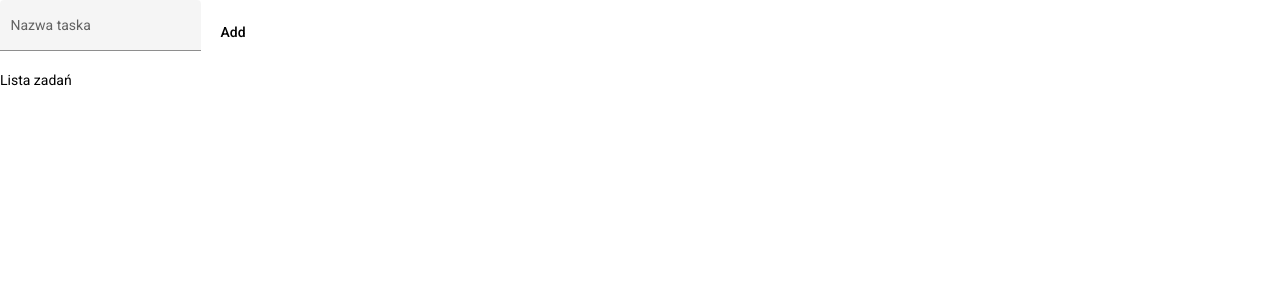
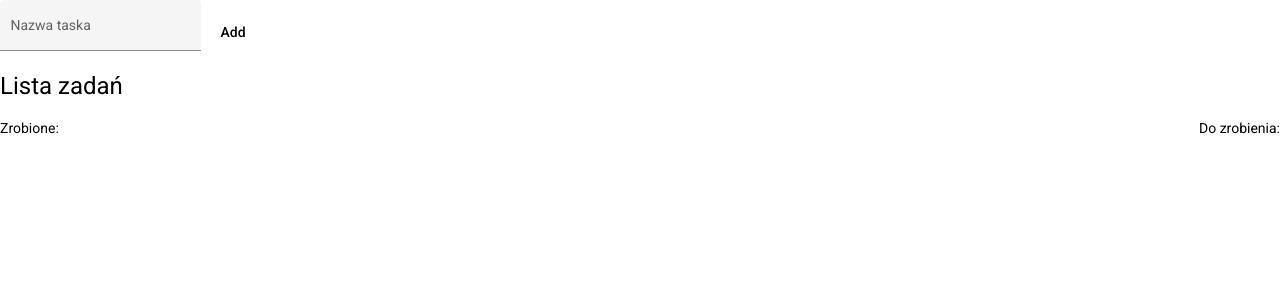
Before and after one commit to FilipCichowski/todo-task-intern, an Angular app: page / in a window 1280 px wide. Shown: the top 300 px of the page. Built offline with nearby package versions, Linux system fonts and the light colour scheme.

Commit message:
Only tooltip needs to be added

```diff
--- a/src/app/Todo.ts
+++ b/src/app/Todo.ts
@@ -1,4 +1,5 @@
 export interface Todo {
   name?: string,
-  isDone?: boolean
+  isDone?: boolean,
+  doneCreated?: string
 }
--- a/src/app/app.component.css
+++ b/src/app/app.component.css
@@ -1,3 +1,9 @@
+.todo-wrapper {
+  display: flex;
+  flex-direction: column;
+}
+
 .list-wrapper {
   display: flex;
+  justify-content: space-between;
 }
--- a/src/app/app.component.html
+++ b/src/app/app.component.html
@@ -3,16 +3,22 @@
   <input matInput #primaryInput placeholder="" value="" >
 </mat-form-field>
 <button mat-button (click)="addTodo()">Add</button>
-<p>Lista zadań</p>
+<h1>Lista zadań</h1>
 <div class="list-wrapper">
-  <app-todo-item-component
-    *ngFor="let item of this.getTodos() | filterTodoByStatus:true; let i = index"
-    [item]="item"
-    [index]="i"
-  ></app-todo-item-component>
-  <app-todo-item-component
-    *ngFor="let item of this.getTodos() | filterTodoByStatus:false; let i = index"
-    [item]="item"
-    [index]="i"
-  ></app-todo-item-component>
+    <div class="todo-wrapper">
+      <p>Zrobione:</p>
+      <app-todo-item-component
+        *ngFor="let item of this.getTodos() | filterTodoByStatus:true"
+        [item]="item"
+        [index]="this.getTodos().indexOf(item)"
+      ></app-todo-item-component>
+    </div>
+  <div class="todo-wrapper">
+    <p>Do zrobienia:</p>
+    <app-todo-item-component
+      *ngFor="let item of this.getTodos() | filterTodoByStatus:false"
+      [item]="item"
+      [index]="this.getTodos().indexOf(item)"
+    ></app-todo-item-component>
+  </div>
 </div>
--- a/src/app/todo-item-component/todo-item-component.component.ts
+++ b/src/app/todo-item-component/todo-item-component.component.ts
@@ -17,6 +17,10 @@ export class TodoItemComponentComponent implements OnInit {
   imageBinUrl: string = "/assets/trash-bin.png";
 
   onClickDone(): void {
+    if(this.todos.getTodos()[this.index].isDone !== true) {
+      let today= new Date().toLocaleString('en-US', { timeZone: 'UTC' });
+      this.todos.setDoneCreatedOnTodoById(today, this.index);
+    }
     this.todos.changeCheckedToOpposite(this.index);
   }
 
--- a/src/app/todos.service.ts
+++ b/src/app/todos.service.ts
@@ -28,5 +28,9 @@ export class TodosService {
     this.todos.splice(index, 1);
   }
 
+  setDoneCreatedOnTodoById(date: string, index: number): void {
+    this.todos[index].doneCreated = date;
+  }
+
   constructor() { }
 }
```
